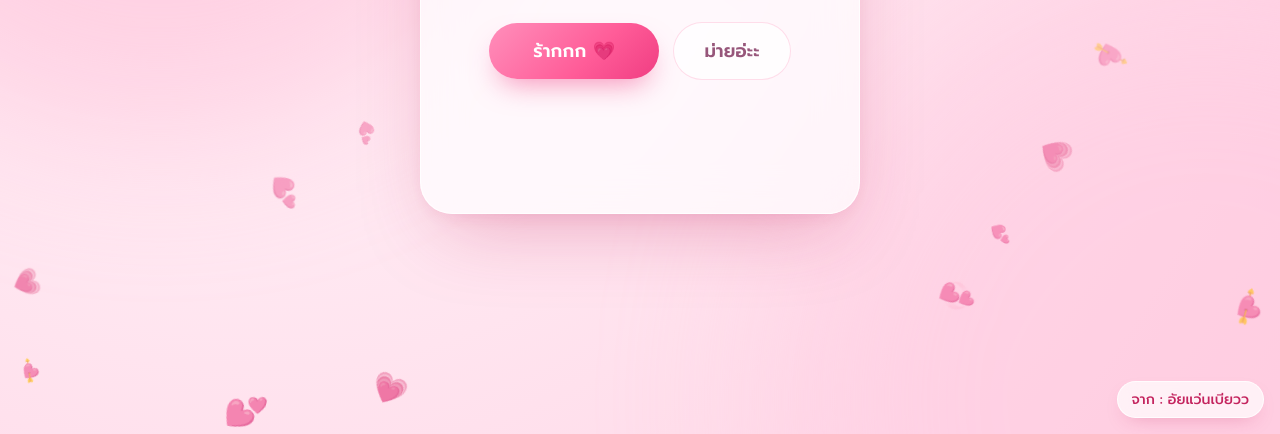
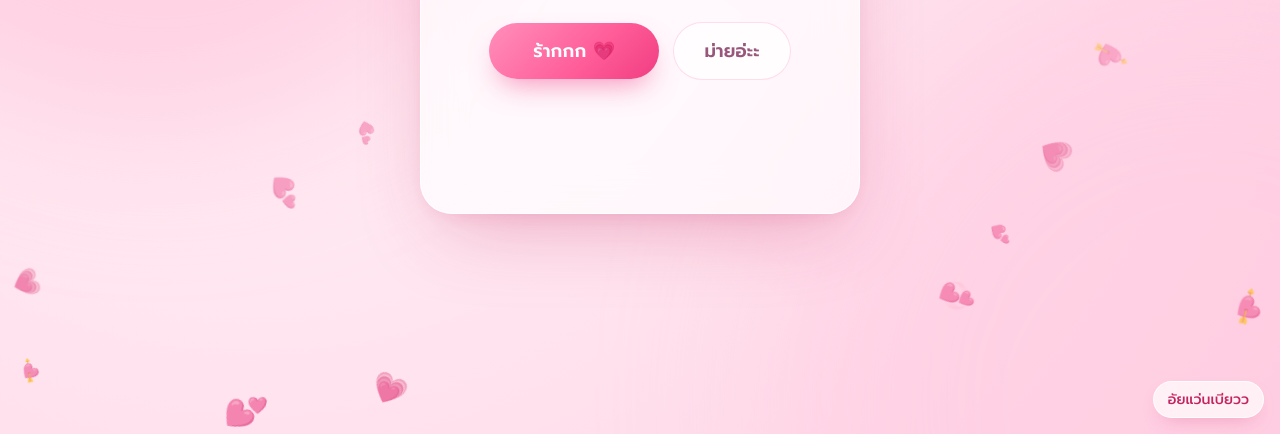
Before and after one commit to Zetaloimak/-, a plain HTML site: page index.html in a window 1280 px wide. Shown: the part 366-800 px from the top of the page. Drawn offline with Linux system fonts and the light colour scheme.

Commit message:
Fix HTML encoding issues in index.html

```diff
--- a/index.html
+++ b/index.html
@@ -129,7 +129,7 @@
   </main>
 
   <div class="counter" id="counter">ตอบผิด 0/10 ครั้ง</div>
-  <div class="signature">จาก : อัยแว่นเบียวว</div>
+  <div class="signature">อัยแว่นเบียวว</div>
   <script src="script.js"></script>
 </body>
 </html>
```
